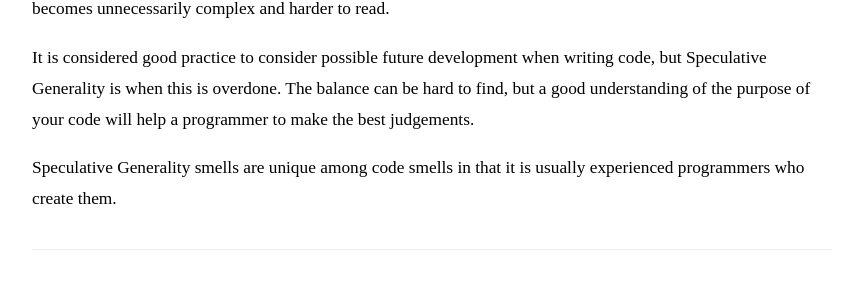
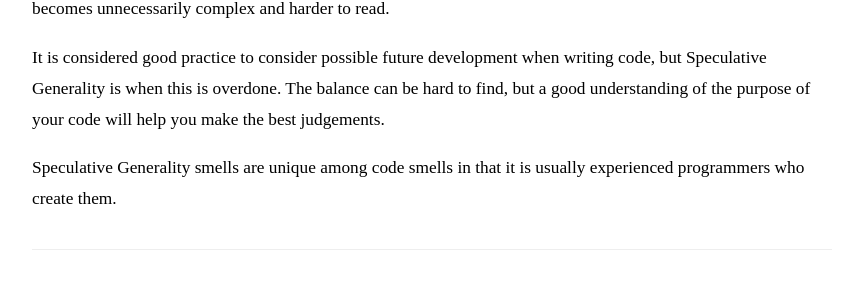
Before and after one commit to Coedice/codeSmells, a Jekyll site: the page built from _smells/dispensables/speculativeGenerality.md, in a window 1280 px wide. Shown: the part 287-590 px from the top of the page, without its empty margins (208-1071 px from the left). Built offline with Jekyll 4.4.1, drawn with Linux system fonts in a browser that asks for light colours.

Commit message:
* Minor language change

```diff
--- a/_smells/dispensables/speculativeGenerality.md
+++ b/_smells/dispensables/speculativeGenerality.md
@@ -6,6 +6,6 @@ image: speculativeGenerality.png
 ---
 Speculative Generality is where code is written with so much caution for possible future changes, that the code becomes unnecessarily complex and harder to read.
 
-It is considered good practice to consider possible future development when writing code, but Speculative Generality is when this is overdone. The balance can be hard to find, but a good understanding of the purpose of your code will help a programmer to make the best judgements.
+It is considered good practice to consider possible future development when writing code, but Speculative Generality is when this is overdone. The balance can be hard to find, but a good understanding of the purpose of your code will help you make the best judgements.
 
 Speculative Generality smells are unique among code smells in that it is usually experienced programmers who create them.
```
